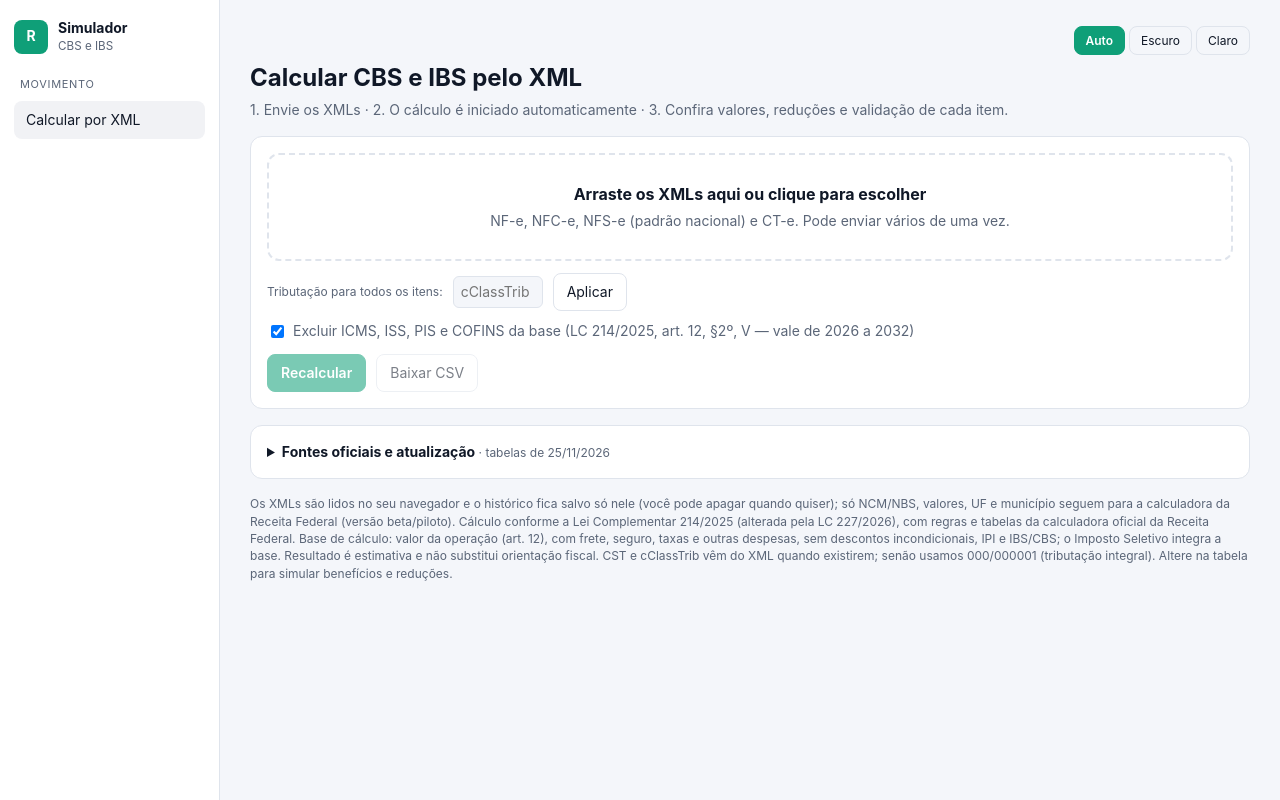
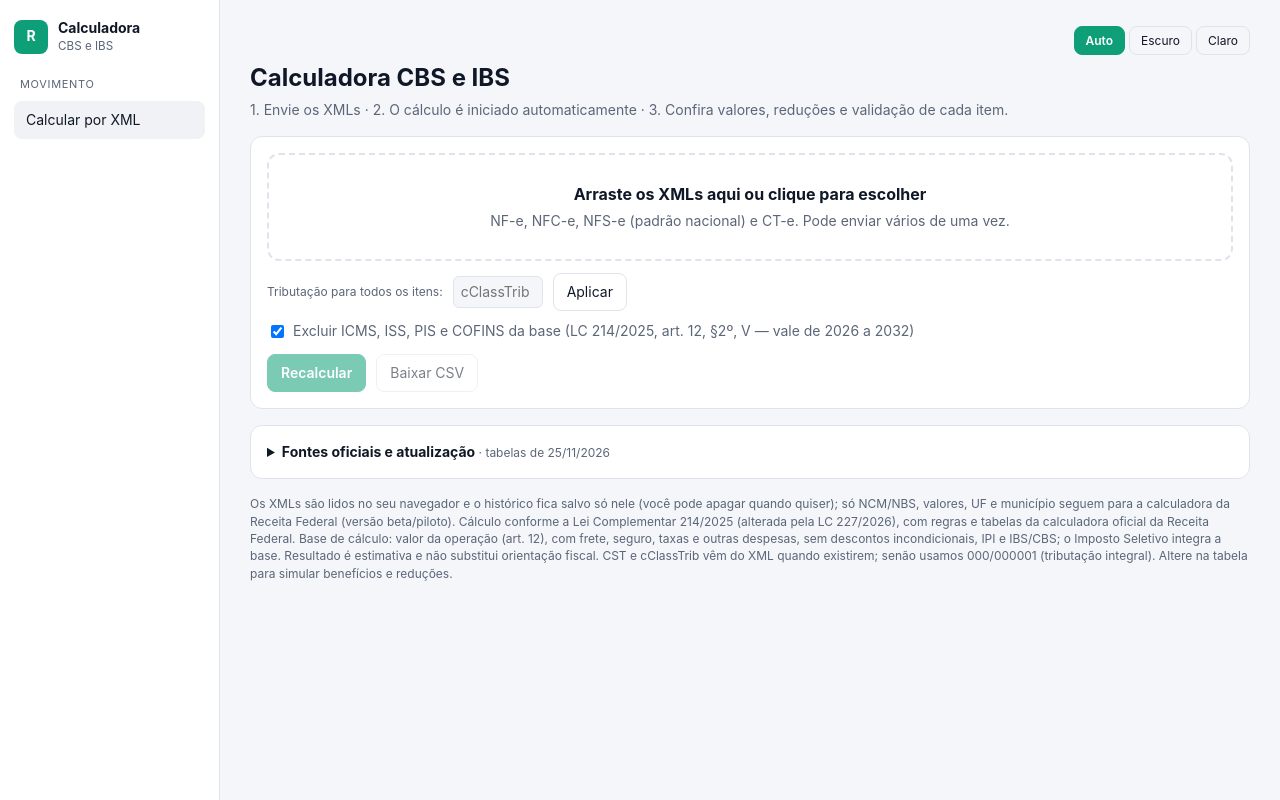
Before and after one commit to Marian4f/calculadora-cbs-e-ibs, a plain HTML site: page index.html in a window 1280 px wide. Drawn offline with Linux system fonts and the light colour scheme.

Commit message:
Add files via upload
att

```diff
--- a/index.html
+++ b/index.html
@@ -3,7 +3,7 @@
 <head>
 <meta charset="utf-8">
 <meta name="viewport" content="width=device-width, initial-scale=1">
-<title>Simulador CBS e IBS</title>
+<title>Calculadora CBS e IBS</title>
 <script>try{var t=localStorage.getItem("tema");if(t&&t!=="auto")document.documentElement.dataset.tema=t}catch(e){}</script>
 <style>
 :root{--bg:#070d17;--side:#0a111d;--card:#0d1625;--line:#1a2538;--tx:#e6ebf3;--mut:#8a97ab;--ac:#2dd4a0;--acx:#062b20;--err:#f87171;--warn:#fbbf24}
@@ -38,11 +38,11 @@ details{margin-top:10px}pre{background:var(--bg);border:1px solid var(--line);bo
 </style>
 </head>
 <body>
-<aside><div class="brand"><div class="logo">R</div><div><b>Simulador</b><small>CBS e IBS</small></div></div>
+<aside><div class="brand"><div class="logo">R</div><div><b>Calculadora</b><small>CBS e IBS</small></div></div>
 <div class="sec">MOVIMENTO</div><div class="nav">Calcular por XML</div></aside>
 <main>
 <div class="tema" id="tema" role="group" aria-label="Tema"><button data-t="auto">Auto</button><button data-t="escuro">Escuro</button><button data-t="claro">Claro</button></div>
-<h1>Calcular CBS e IBS pelo XML</h1>
+<h1>Calculadora CBS e IBS</h1>
 <p class="sub">1. Envie os XMLs · 2. O cálculo é iniciado automaticamente · 3. Confira valores, reduções e validação de cada item.</p>
 
 <div class="card">
```
Also changed, not shown: 2 other files.
